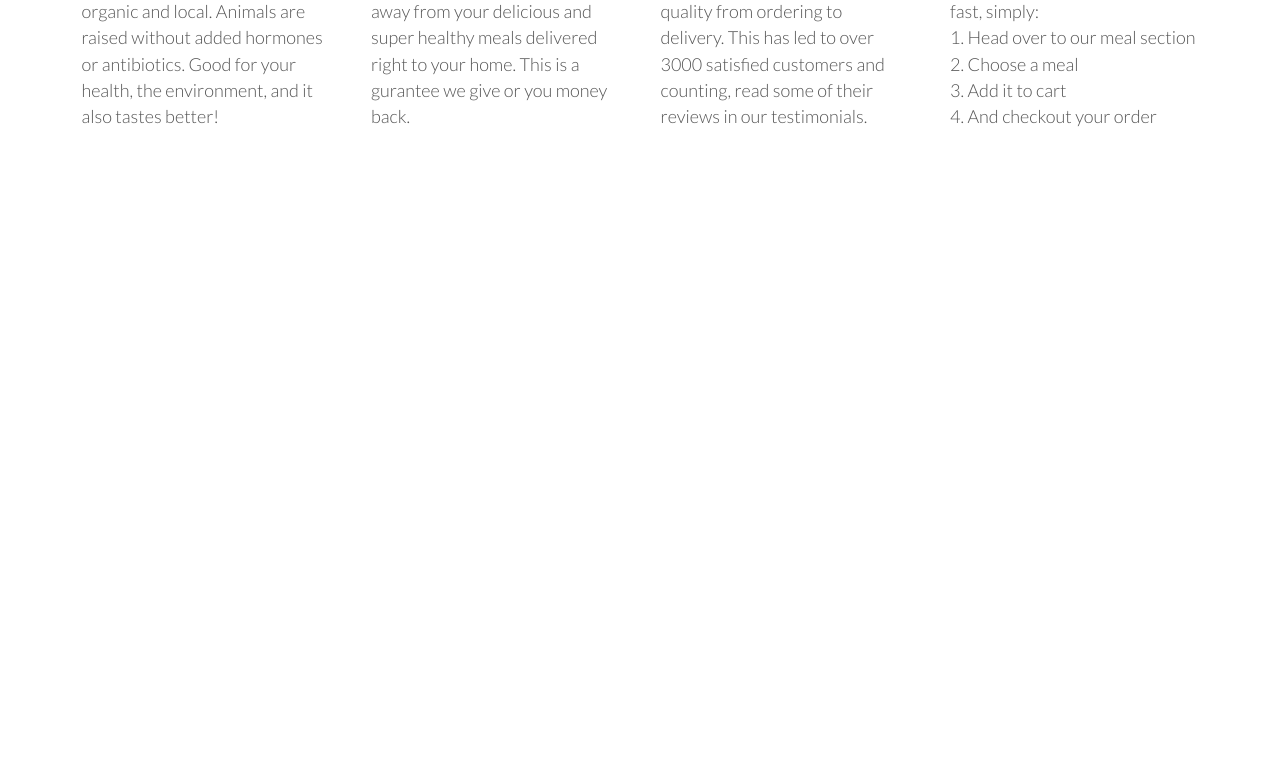
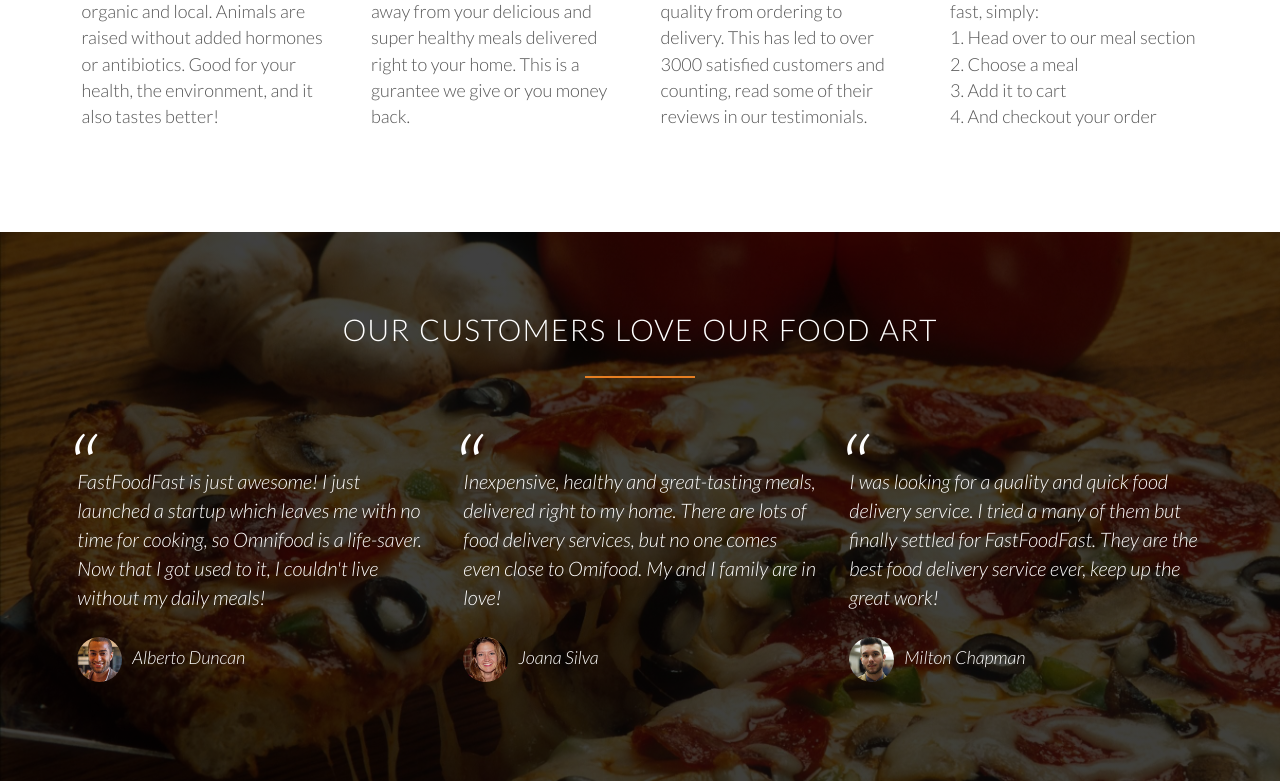
Before and after one commit to Kenneth-Macharia/FastFoodFast, a Python web app: template app/v1/views/templates/index.html in a window 1280 px wide. Shown: the part 1255-2036 px from the top of the page. Before the commit the page ends 1382 px from the top, so only its background shows below. Run offline with Jinja, Linux system fonts and the light colour scheme; the template is opened without the code that fills it, so the values that code supplies are empty; some web fonts are replaced.

Commit message:
[Feature #163006942] add index-customer-testimonial section

```diff
--- a/app/v1/views/static/css/style.css
+++ b/app/v1/views/static/css/style.css
@@ -264,3 +264,52 @@ transform: translate(-50%, -50%);
   text-transform: uppercase;
   font-size: 80%; /* desired font size/ base font size under 'html' */
 }
+
+/* ---------------------------------
+TESTIMONIALS SECTION
+--------------------------------- */
+.customer_testimonial {
+  background-image: linear-gradient(rgba(0 , 0, 0, 0.75), rgba(0, 0, 0, 0.75)),
+  url(images/testimonials.jpg);
+  background-size: cover;
+  color:#fff;
+  background-attachment: fixed;
+}
+
+blockquote {
+  padding: 2%;
+  /* quotes are usually in italics */
+  font-style: italic;
+  line-height: 145%;
+  position: relative;
+  margin-top: 40px;
+}
+
+cite {
+  font-size: 90%;
+  margin-top: 25px;
+  /* Move the cite element under the blockquote */
+  display: block;
+}
+
+blockquote:before {
+  /* Inserting text using css use 'content attribute' */
+  /* We need to use isospecial characters to insert signs such as quote marks
+  in css - Link in course e-book */
+  content: "\201C";
+  font-size:500%;
+  /* Position it on its own line */
+  display: block;
+  /* Whenever we give an element an absolute position, we need to give its parent
+  a relative position */
+  position: absolute;
+  top:-5px;
+  left:-5px;
+}
+
+cite img {
+  height: 45px;
+  border-radius: 50%;
+  margin-right: 10px;
+  vertical-align: middle;
+}
--- a/app/v1/views/templates/index.html
+++ b/app/v1/views/templates/index.html
@@ -100,7 +100,41 @@
          </div>
        </div>
     </section>
-
+    <section class="customer_testimonial" id="testimonials">
+      <div class="row">
+        <h2>Our customers love our food art</h2>
+      </div>
+      <div class="row">
+        <div class="col span-1-of-3">
+          <blockquote>
+            FastFoodFast is just awesome! I just launched a startup which
+            leaves me with no time for cooking, so Omnifood is a
+            life-saver. Now that I got used to it, I couldn't live
+            without my daily meals!
+            <cite><img src="../static/images/customer-1.jpg"
+            alt="Alberto Duncan">Alberto Duncan</cite>
+          </blockquote>
+        </div>
+        <div class="col span-1-of-3">
+          <blockquote>
+            Inexpensive, healthy and great-tasting meals, delivered
+            right to my home. There are lots of food delivery services,
+            but no one comes even close to Omifood. My and I family are in love!
+            <cite><img src="../static/images/customer-2.jpg"
+            alt="Joana Silva">Joana Silva</cite>
+          </blockquote>
+        </div>
+        <div class="col span-1-of-3">
+          <blockquote>
+            I was looking for a quality and quick food delivery service. I
+            tried a many of them but finally settled for FastFoodFast. They
+            are the best food delivery service ever, keep up the great work!
+            <cite><img src="../static/images/customer-3.jpg"
+            alt="Milton Chapman">Milton Chapman</cite>
+          </blockquote>
+        </div>
+      </div>
+    </section>
 
   </body>
 
```
Also changed, not shown: app/v1/views/static/css/images/Testimonials.jpg (added), app/v1/views/static/images/customer-1.jpg (added), app/v1/views/static/images/customer-2.jpg (added), app/v1/views/static/images/customer-3.jpg (added).
